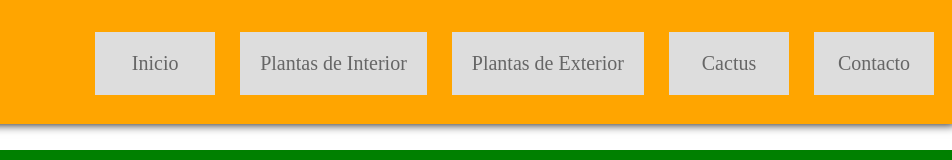
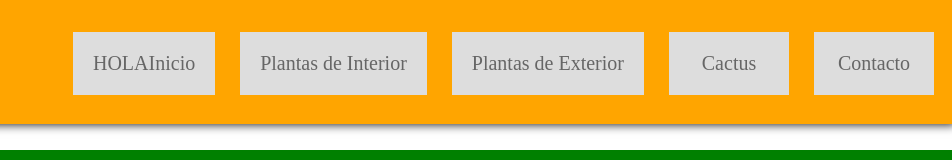
Before and after one commit to Adritopo22/BestPasteleriaEver, a plain HTML site: page Maquetacion/index.html in a window 1280 px wide. Shown: the top 160 px of the page, 328-1280 px from the left. Drawn offline with Linux system fonts and the light colour scheme.

Commit message:
Update index.html

```diff
--- a/Maquetacion/index.html
+++ b/Maquetacion/index.html
@@ -14,7 +14,7 @@
 		<nav id="barraNav">
 			<a href="index.html"><img src=""></a>
 			<ul>
-				<li><a href="index.html">Inicio</a></li>
+				<li><a href="index.html">HOLAInicio</a></li>
 				<li><a href="galeria.html#interior">Plantas de Interior</a></li>
 				<li><a href="galeria.html#exterior">Plantas de Exterior</a></li>
 				<li><a href="galeria.html#cactus">Cactus</a></li>
```
